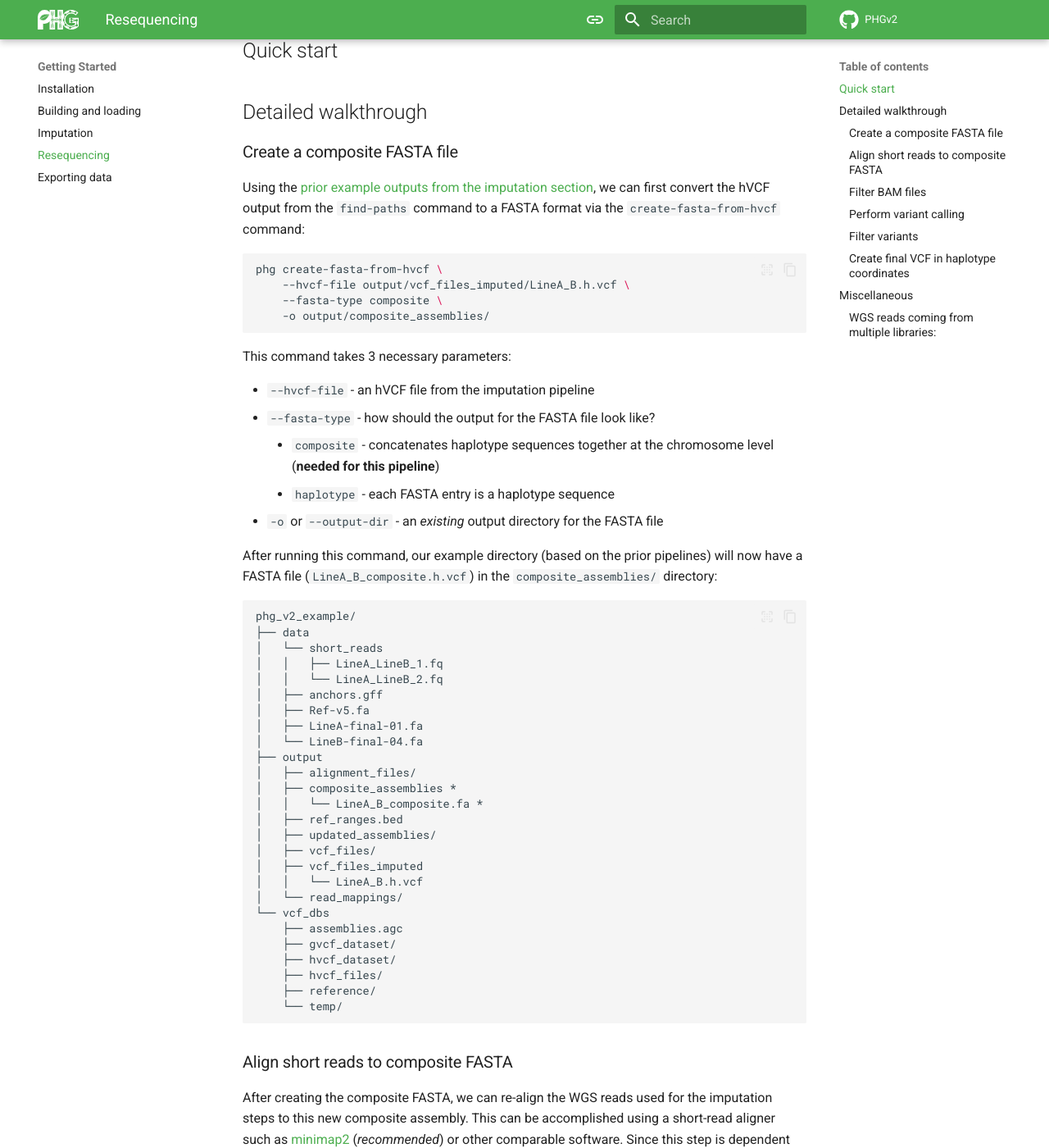
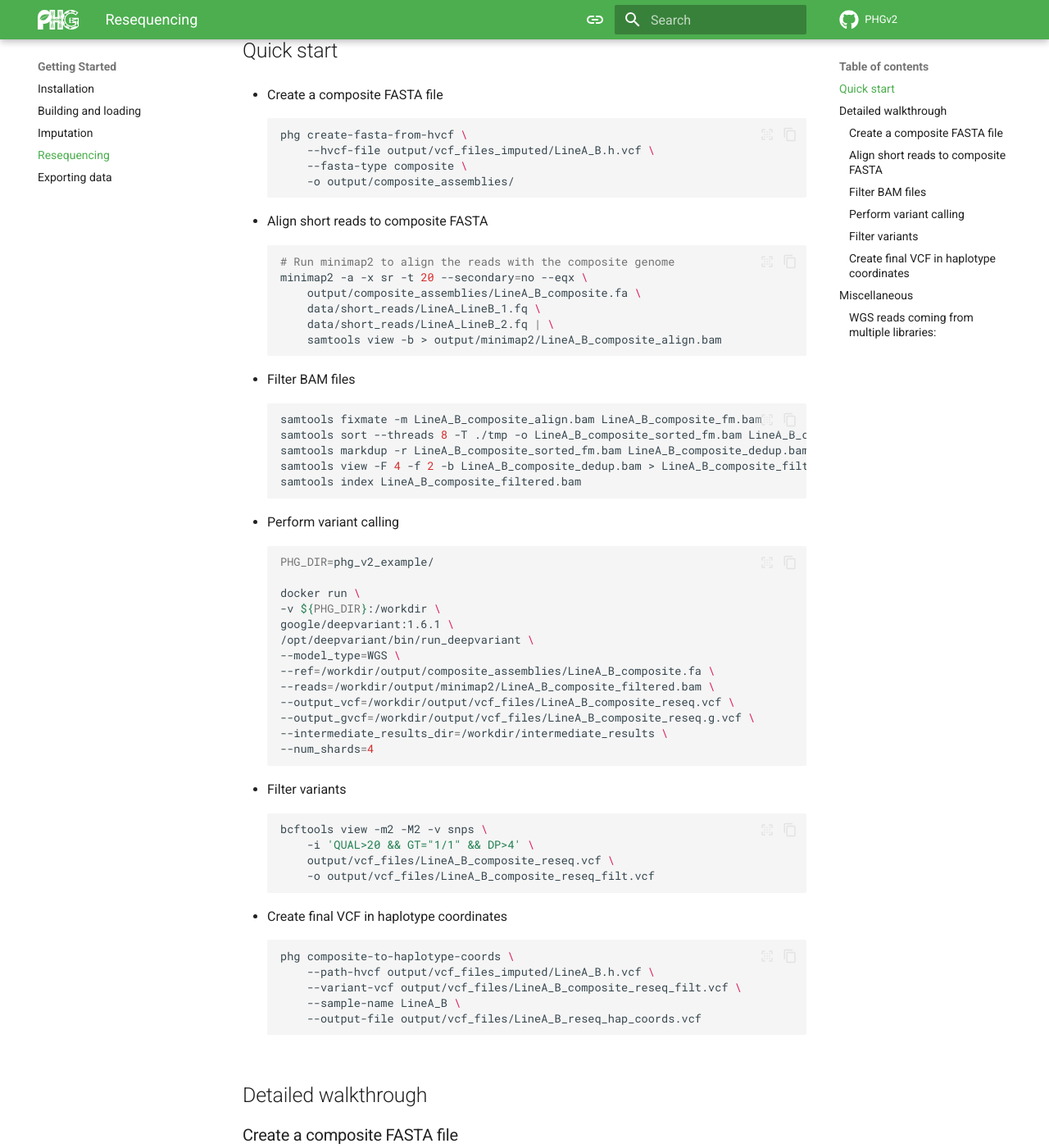
Before and after one commit to maize-genetics/phg_v2, an MkDocs documentation site: the page built from docs/resequencing.md, in a window 1280 px wide and 1400 px high, scrolled down 563 px. Shown: the whole window at 82% size. Built offline with MkDocs 1.6.1 and Material for MkDocs 9.7.7, drawn with Linux system fonts in a browser that asks for light colours; comment, search, counter and statistics services are not loaded; some of the changed text lies outside the part shown.

Commit message:
Update for comments

````diff
--- a/docs/resequencing.md
+++ b/docs/resequencing.md
@@ -22,6 +22,75 @@ perform this transformation, the user can use the
 `composite-to-haplotype-coords` command.
 
 ## Quick start
+
+* Create a composite FASTA file
+
+    ```shell
+    phg create-fasta-from-hvcf \
+        --hvcf-file output/vcf_files_imputed/LineA_B.h.vcf \
+        --fasta-type composite \
+        -o output/composite_assemblies/
+    ```
+
+* Align short reads to composite FASTA
+
+    ```shell
+    # Run minimap2 to align the reads with the composite genome
+    minimap2 -a -x sr -t 20 --secondary=no --eqx \
+        output/composite_assemblies/LineA_B_composite.fa \
+        data/short_reads/LineA_LineB_1.fq \
+        data/short_reads/LineA_LineB_2.fq | \
+        samtools view -b > output/minimap2/LineA_B_composite_align.bam
+    ```
+
+* Filter BAM files
+
+    ```shell
+    samtools fixmate -m LineA_B_composite_align.bam LineA_B_composite_fm.bam
+    samtools sort --threads 8 -T ./tmp -o LineA_B_composite_sorted_fm.bam LineA_B_composite_fm.bam
+    samtools markdup -r LineA_B_composite_sorted_fm.bam LineA_B_composite_dedup.bam
+    samtools view -F 4 -f 2 -b LineA_B_composite_dedup.bam > LineA_B_composite_filtered.bam
+    samtools index LineA_B_composite_filtered.bam
+    ```
+
+* Perform variant calling
+
+    ```shell
+    PHG_DIR=phg_v2_example/
+
+    docker run \
+    -v ${PHG_DIR}:/workdir \
+    google/deepvariant:1.6.1 \
+    /opt/deepvariant/bin/run_deepvariant \
+    --model_type=WGS \
+    --ref=/workdir/output/composite_assemblies/LineA_B_composite.fa \
+    --reads=/workdir/output/minimap2/LineA_B_composite_filtered.bam \
+    --output_vcf=/workdir/output/vcf_files/LineA_B_composite_reseq.vcf \
+    --output_gvcf=/workdir/output/vcf_files/LineA_B_composite_reseq.g.vcf \
+    --intermediate_results_dir=/workdir/intermediate_results \
+    --num_shards=4
+    ```
+
+
+* Filter variants
+
+    ```shell
+    bcftools view -m2 -M2 -v snps \
+        -i 'QUAL>20 && GT="1/1" && DP>4' \
+        output/vcf_files/LineA_B_composite_reseq.vcf \
+        -o output/vcf_files/LineA_B_composite_reseq_filt.vcf
+    ```
+
+* Create final VCF in haplotype coordinates
+
+    ```shell
+    phg composite-to-haplotype-coords \
+        --path-hvcf output/vcf_files_imputed/LineA_B.h.vcf \
+        --variant-vcf output/vcf_files/LineA_B_composite_reseq_filt.vcf \
+        --sample-name LineA_B \
+        --output-file output/vcf_files/LineA_B_reseq_hap_coords.vcf
+    ```
+
 
 ## Detailed walkthrough
 
@@ -49,7 +118,7 @@ This command takes 3 necessary parameters:
   FASTA file
 
 After running this command, our example directory (based on the
-prior pipelines) will now have a FASTA file (`LineA_B_composite.h.vcf`)
+prior pipelines) will now have a FASTA file (`LineA_B_composite.fa`)
 in the `composite_assemblies/` directory:
 
 ```
@@ -245,7 +314,6 @@ each of these parameters:
 
 
 ### Filter variants
-
 To identify rare alleles, the VCF file output by the variant caller
 should be filtered to select variants based on quality scores, depth,
 or other measures. The following is an example of how to use
@@ -291,6 +359,12 @@ convert the coordinates from the composite FASTA file to coordinates
 found in the haplotypes within PHG population. To perform this, we
 can use a PHGv2 command called `composite-to-haplotype-coords`:
 
+!!! note
+    The VCF coordinates created in this step will **not** be based on
+    reference coordinates or coordinates relative to any single
+    assembly. They will be relative to the haplotypes used to make
+    the composite assembly!
+
 ```shell
 phg composite-to-haplotype-coords \
     --path-hvcf output/vcf_files_imputed/LineA_B.h.vcf \
@@ -303,8 +377,8 @@ In summary, this command takes 4 parameters:
 
 * `--path-hvcf`: path to the imputed hVCF file created during the
   [imputation steps](imputation.md).
-* `--variant-vcf`: path to the filter VCF file created by the
-  prior variant caller (e.g., DeepVariant).
+* `--variant-vcf`: path to the [filtered VCF file](#filter-variants)
+  created by the prior variant caller (e.g., DeepVariant).
 * `--sample-name`: sample ID to include in the VCF file.
 * `--output-file`: path and name of coordinate converted VCF file.
 
````
